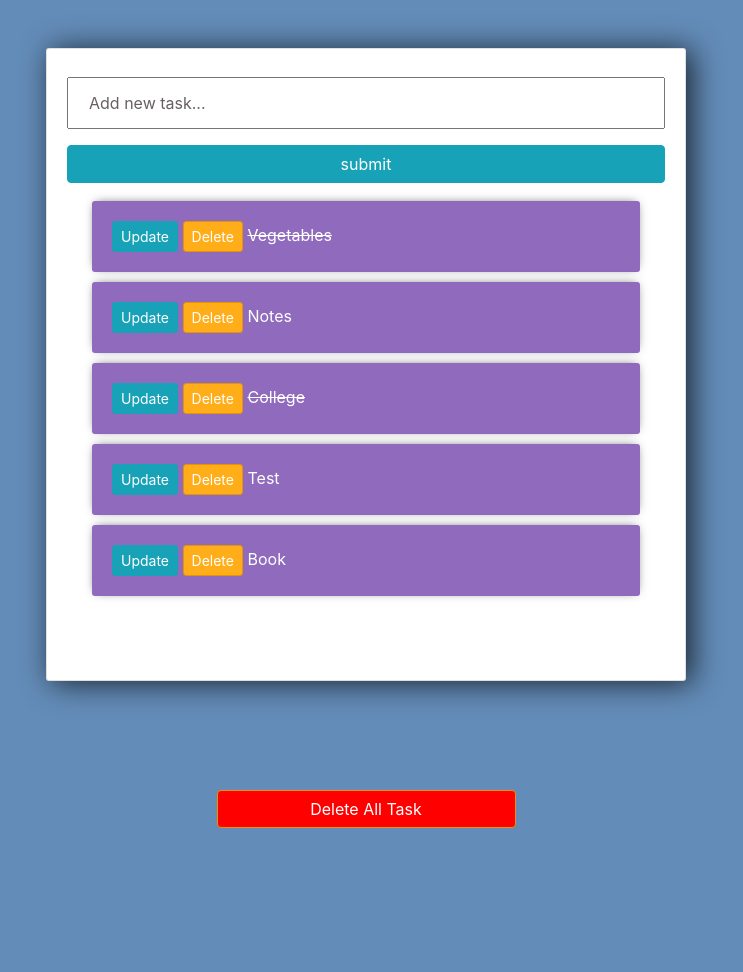
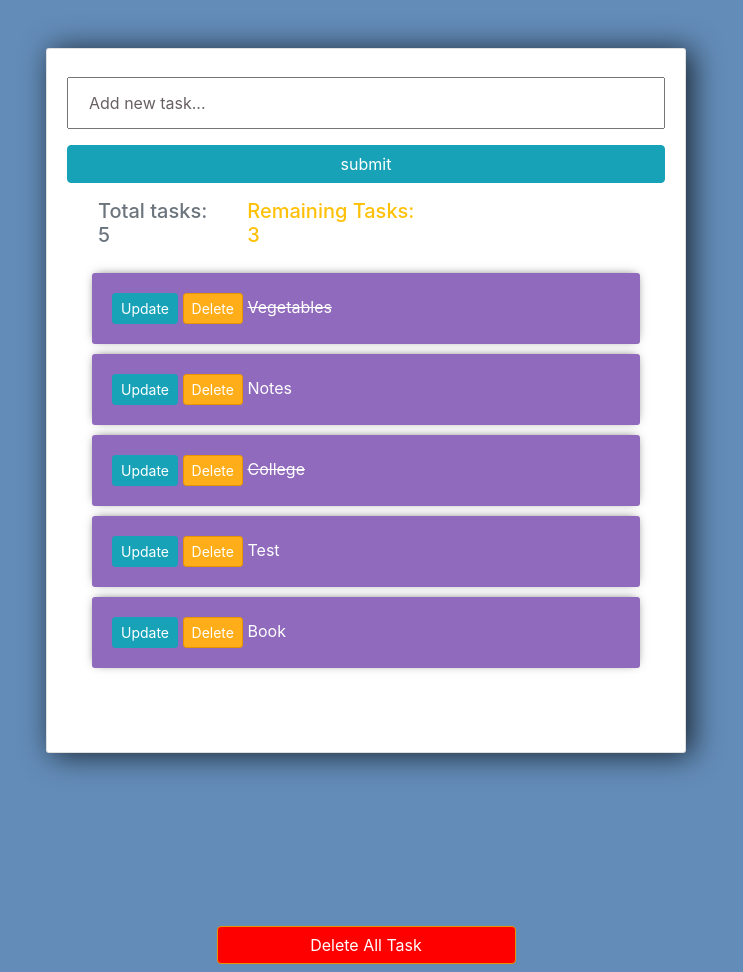
Before and after one commit to amjedsaleel/ToDo, a Django app: page / in a window 1280 px wide. Shown: the whole page, without its empty margins (274-1017 px from the left). Before the commit the page ends 828 px from the top, so only its background shows below. Run offline with Django 3.2, Linux system fonts and the light colour scheme; data comes from the database, SQL or seed files in the repository; some libraries are stand-ins or nearby versions.

Commit message:
modified

```diff
--- a/static/style.css
+++ b/static/style.css
@@ -83,3 +83,7 @@ p {
     background: red;
     width: 50%;
 }
+
+.notification {
+    font-weight: 550;
+}
--- a/tasks/templates/tasks/list.html
+++ b/tasks/templates/tasks/list.html
@@ -8,7 +8,15 @@
                 {{ form.title }}
                 <input class="btn btn-info" type="submit" name="add-task" value="submit">
             </form>
-            <div class="col-12 col-sm-12 co-md-12 todo-list">
+        <div class="row ml-3 pt-2">
+            <div class="col-12 col-sm-12 col-md-3">
+                <h5 class="text-secondary notification">Total tasks: {{ total_tasks }}</h5>
+            </div>
+             <div class="col-12 col-sm-12 col-md-4">
+                <h5 class="text-warning notification">Remaining Tasks: {{ remaining_tasks }}</h5>
+            </div>
+        </div>
+            <div class="col-12 col-sm-12 co-md-12 todo-list pt-2">
                 {% for task in tasks %}
                     <div class="item-row">
                         <a class="btn btn-sm btn-info" href="{% url 'update_task' task.id %}">Update</a>
--- a/tasks/views.py
+++ b/tasks/views.py
@@ -9,8 +9,7 @@ from .forms import *
 def index(request):
     tasks = Task.objects.all()
     total_tasks = Task.objects.all().count()
-    remaining = Task.objects.exclude(complete=True).count()
-    print(remaining)
+    remaining_tasks = Task.objects.exclude(complete=True).count()
     form = TaskForm()
     if request.method == 'POST' and 'add-task' in request.POST:
         form = TaskForm(request.POST)
@@ -22,7 +21,12 @@ def index(request):
         Task.objects.all().delete()
         return redirect('/')
 
-    context = {'tasks': tasks, 'form': form, 'total_tasks': total_tasks}
+    context = {
+        'tasks': tasks,
+        'form': form,
+        'total_tasks': total_tasks,
+        'remaining_tasks': remaining_tasks,
+    }
     return render(request, 'tasks/list.html', context)
 
 
```
